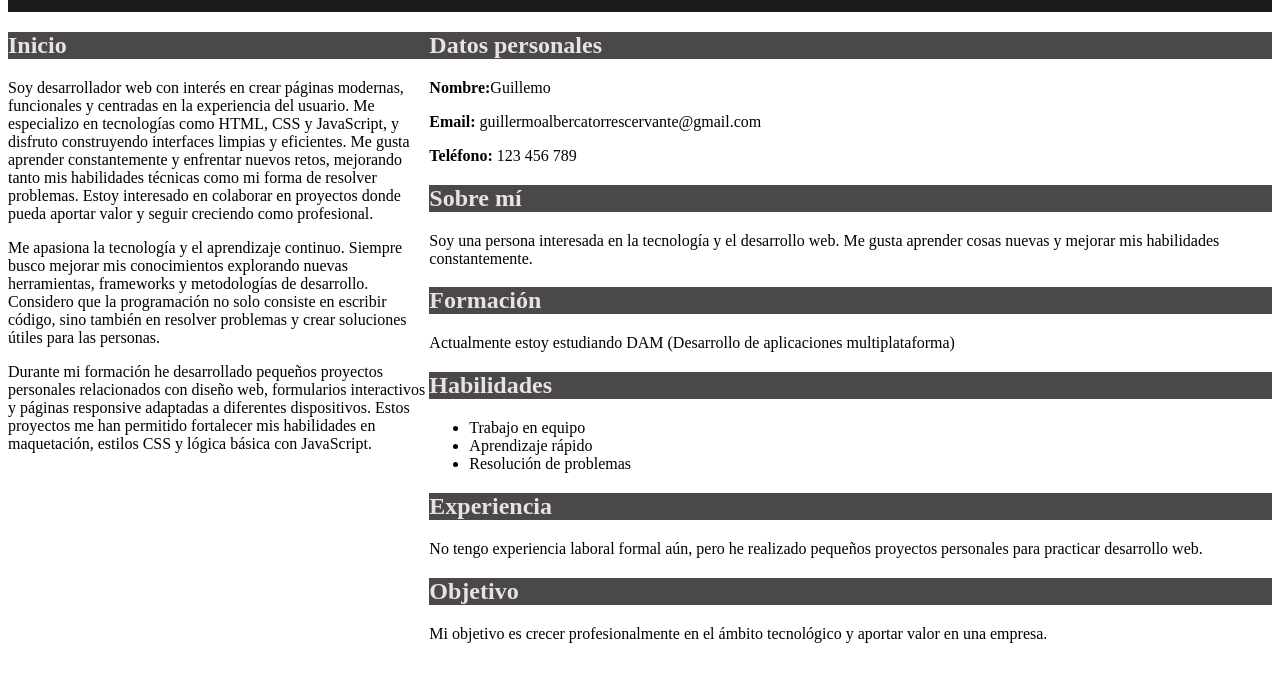
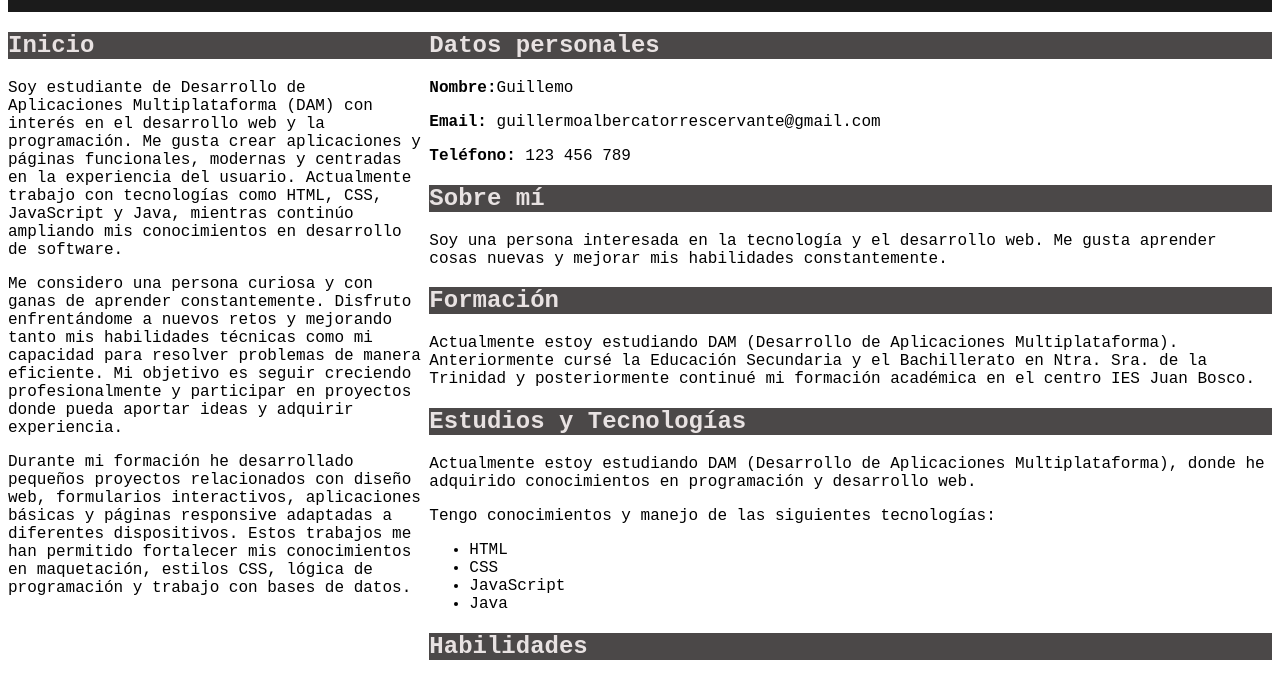
Before and after one commit to g3780076-web/Practicas-de-cojali, a plain HTML site: page PracticaHTML/index.html in a window 1280 px wide. Shown: the part 76-753 px from the top of the page. Drawn offline with Linux system fonts and the light colour scheme.

Commit message:
Commit 6 --> He añadido un archivo.js y he mejorado el css y el html de las 2 paginas.html

```diff
--- a/PracticaHTML/index.html
+++ b/PracticaHTML/index.html
@@ -12,7 +12,7 @@
         <nav>
             <ul class="ul_Header">
                 <a href="#inicio">Inicio</a>
-                <a href="#datospersonales">Informacion Personal</a>
+                <a href="#datospersonales" class="as">Informacion Personal</a>
                 <a href="/PracticaHTML/formulario.html">Formulario</a>
             </ul>
         </nav>
@@ -21,32 +21,29 @@
         <article id="inicio">
             <h2>Inicio</h2>
     <p>
-        Soy desarrollador web con interés en crear páginas modernas,
-    funcionales y centradas en la experiencia del usuario.
-    Me especializo en tecnologías como HTML, CSS y JavaScript,
-     y disfruto construyendo interfaces limpias y eficientes.
+    Soy estudiante de Desarrollo de Aplicaciones Multiplataforma (DAM)
+    con interés en el desarrollo web y la programación. Me gusta crear
+    aplicaciones y páginas funcionales, modernas y centradas en la experiencia
+    del usuario. Actualmente trabajo con tecnologías como HTML, CSS,
+    JavaScript y Java, mientras continúo ampliando mis conocimientos
+    en desarrollo de software.
+</p>
 
-    Me gusta aprender constantemente y enfrentar nuevos
-    retos, mejorando tanto mis habilidades técnicas como
-    mi forma de resolver problemas. Estoy interesado en
-    colaborar en proyectos donde pueda aportar valor y
-    seguir creciendo como profesional.
-    </p>
-    <p>
-        Me apasiona la tecnología y el aprendizaje continuo.
-        Siempre busco mejorar mis conocimientos explorando nuevas herramientas,
-        frameworks y metodologías de desarrollo. Considero que la programación
-        no solo consiste en escribir código, sino también en resolver problemas
-        y crear soluciones útiles para las personas.
-    </p>
+<p>
+    Me considero una persona curiosa y con ganas de aprender constantemente.
+    Disfruto enfrentándome a nuevos retos y mejorando tanto mis habilidades
+    técnicas como mi capacidad para resolver problemas de manera eficiente.
+    Mi objetivo es seguir creciendo profesionalmente y participar en proyectos
+    donde pueda aportar ideas y adquirir experiencia.
+</p>
 
-    <p>
-        Durante mi formación he desarrollado pequeños proyectos personales
-        relacionados con diseño web, formularios interactivos y páginas
-        responsive adaptadas a diferentes dispositivos. Estos proyectos
-        me han permitido fortalecer mis habilidades en maquetación,
-        estilos CSS y lógica básica con JavaScript.
-    </p>
+<p>
+    Durante mi formación he desarrollado pequeños proyectos relacionados con
+    diseño web, formularios interactivos, aplicaciones básicas y páginas
+    responsive adaptadas a diferentes dispositivos. Estos trabajos me han
+    permitido fortalecer mis conocimientos en maquetación, estilos CSS,
+    lógica de programación y trabajo con bases de datos.
+</p>
         </article>
     <article id="datospersonales">
         <h2>Datos personales</h2>
@@ -61,9 +58,29 @@
     </p>
 
     <h2>Formación</h2>
-    <p>
-        Actualmente estoy estudiando DAM (Desarrollo de aplicaciones multiplataforma)
-    </p>
+<p>
+    Actualmente estoy estudiando DAM (Desarrollo de Aplicaciones Multiplataforma).
+    Anteriormente cursé la Educación Secundaria y el Bachillerato en
+    Ntra. Sra. de la Trinidad y posteriormente continué mi formación académica
+    en el centro IES Juan Bosco.
+</p>
+
+<h2>Estudios y Tecnologías</h2>
+<p>
+    Actualmente estoy estudiando DAM (Desarrollo de Aplicaciones Multiplataforma),
+    donde he adquirido conocimientos en programación y desarrollo web.
+</p>
+
+<p>
+    Tengo conocimientos y manejo de las siguientes tecnologías:
+</p>
+
+<ul>
+    <li>HTML</li>
+    <li>CSS</li>
+    <li>JavaScript</li>
+    <li>Java</li>
+</ul>
 
     <h2>Habilidades</h2>
     <ul>
@@ -84,5 +101,13 @@
     </p>
     </article>
     </main>
+    <footer>
+        <p>
+        © 2026 Guillermo. Todos los derechos reservados.
+        El contenido de esta página, incluyendo textos, diseño y código,
+        está protegido por derechos de autor.
+        </p>
+    </footer>
+    <script src="/javaScript/index.js"></script>
 </body>
 </html>
--- a/css/formulario.css
+++ b/css/formulario.css
@@ -1,10 +1,31 @@
+header{
+    display: flex;
+    justify-content:center;
+    align-items: center;
+    background-color: rgb(27, 27, 27);
+    color:rgb(245, 243, 240);
+}
+a{
+    text-decoration: none;
+}
+a:hover{
+    font-style: italic;
+    text-decoration: overline;
+}
+a{
+    color: rgb(245, 243, 240);
+}
 ul{
     list-style: none;
     display: flex;
     gap: 30px;
     justify-content: center;
 }
-button:hover{
+.boton:hover{
     width: 120px;
     height: 40px;
 }
+h2 {
+    background-color:rgb(75, 72, 72);
+    color: rgb(232, 226, 226);
+}
--- a/css/style.css
+++ b/css/style.css
@@ -9,6 +9,7 @@ a{
     text-decoration: none;
 }
 a:hover{
+    font-style: italic;
     text-decoration: overline;
 }
 a{
@@ -19,6 +20,13 @@ header{
     justify-content:center;
     align-items: center;
     background-color: rgb(27, 27, 27);
+    color:rgb(245, 243, 240);
+}
+main{
+    font-family:'Courier New', Courier, monospace;
+}
+footer{
+    background-color: rgb(66, 64, 64);
     color:rgb(245, 243, 240);
 }
 h2{
--- /dev/null
+++ b/javaScript/index.js
@@ -0,0 +1,5 @@
+const italic = document.querySelector(".as");
+italic.addEventListener("click", function(){
+    const a = document.querySelector("#datospersonales");
+    a.style.fontStyle = "italic";
+});
```
Also changed, not shown: PracticaHTML/formulario.html (+22 -17 lines).
